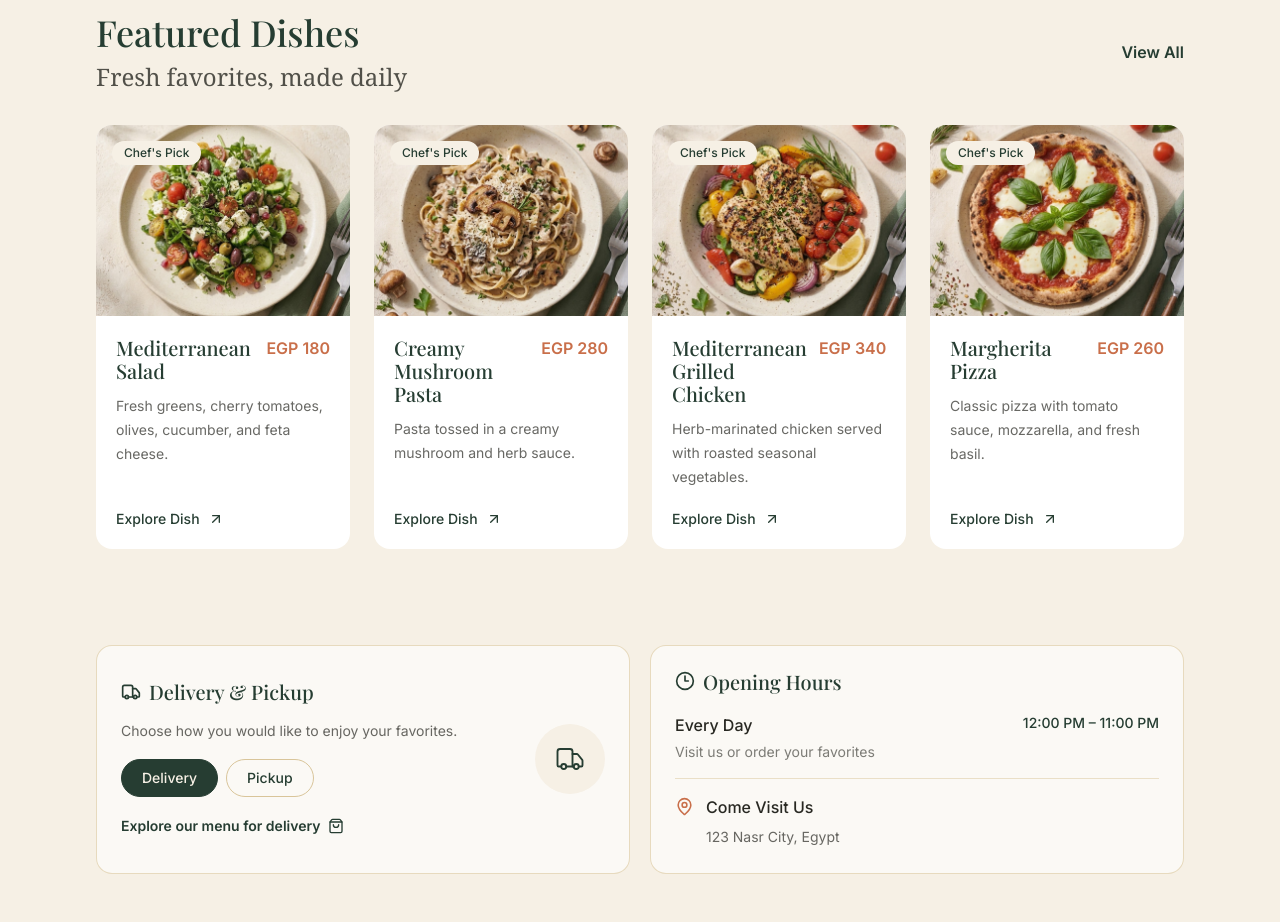
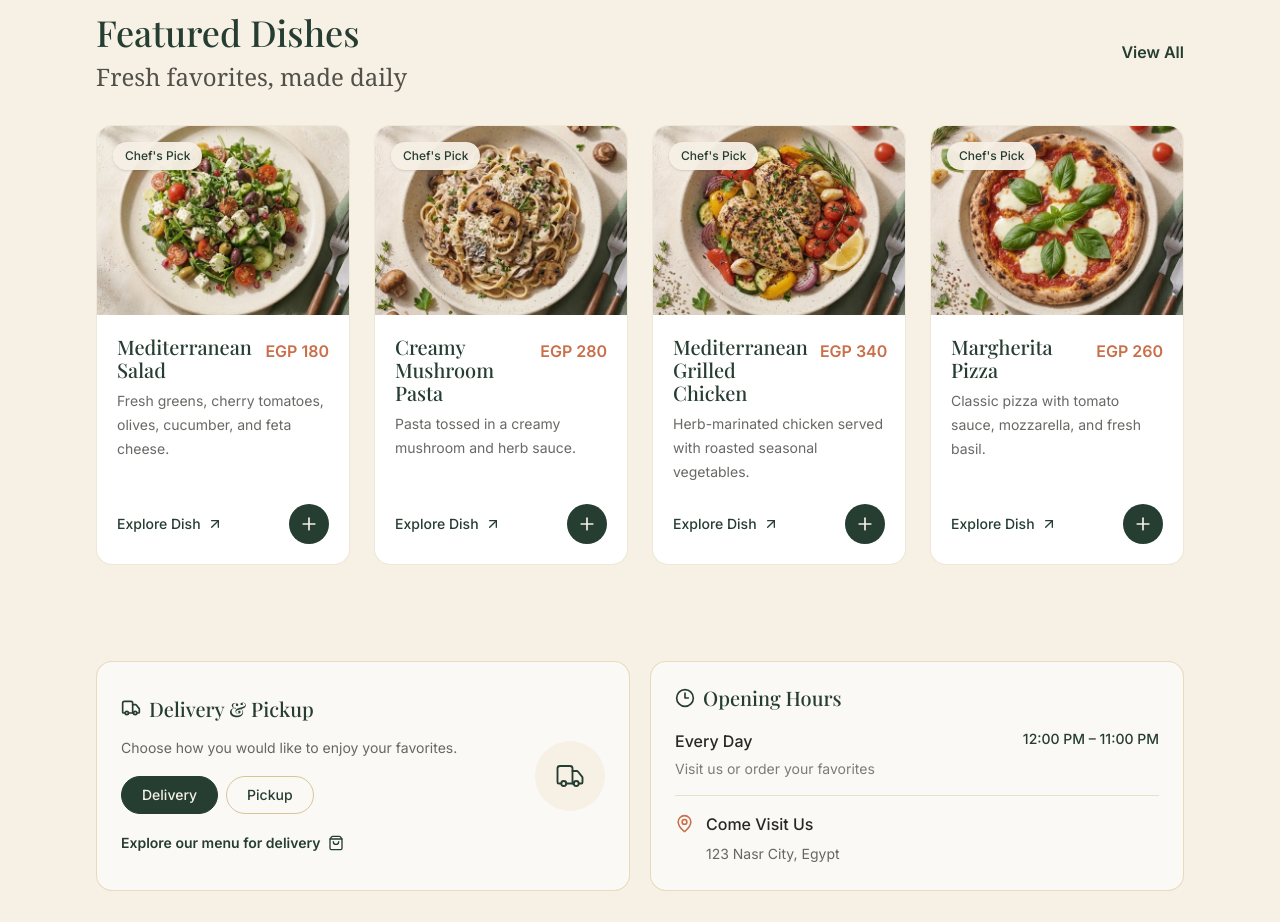
Before and after one commit to walaaosamamoh/oliva-table, a React (Vite) app: page / in a window 1280 px wide. Shown: the part 1180-2102 px from the top of the page. Built offline with nearby package versions, Linux system fonts and the light colour scheme.

Commit message:
feat: enhance DishCard component with add to cart functionality and UI improvements

```diff
--- a/src/components/common/DishCard.tsx
+++ b/src/components/common/DishCard.tsx
@@ -1,20 +1,24 @@
-
-import { ArrowUpRight } from "lucide-react";
+import { ArrowUpRight, Plus } from "lucide-react";
 import type { MenuItem } from "../../data/MenuData";
 import { Link } from "react-router";
 
 interface DishCardProps {
   dish: MenuItem;
   language: "en" | "ar";
+//   onAddToCart: (dish: MenuItem) => void;
 }
 
-export default function DishCard({ dish, language }: DishCardProps) {
+export default function DishCard({
+  dish,
+  language,
+//   onAddToCart,
+}: DishCardProps) {
   const isArabic = language === "ar";
 
   return (
     <article
       dir={isArabic ? "rtl" : "ltr"}
-      className="group flex h-full flex-col overflow-hidden rounded-2xl bg-white"
+      className="group flex h-full flex-col overflow-hidden rounded-2xl border border-sand/40 bg-white transition-shadow duration-300 hover:shadow-lg hover:shadow-olive/10"
     >
       {/* Dish Image */}
       <div className="relative aspect-4/3 overflow-hidden">
@@ -26,20 +30,20 @@ export default function DishCard({ dish, language }: DishCardProps) {
         />
 
         {dish.isFeatured && (
-          <span className="absolute inset-s-4 top-4 rounded-full bg-cream px-3 py-1 text-xs font-medium text-olive">
+          <span className="absolute inset-s-4 top-4 rounded-full bg-cream/95 px-3 py-1.5 text-xs font-medium text-olive shadow-sm">
             {isArabic ? "اختيار الشيف" : "Chef's Pick"}
           </span>
         )}
       </div>
 
       {/* Dish Details */}
-      <div className="flex flex-1 flex-col p-5">
-        <div className="mb-3 flex items-start justify-between gap-3">
-          <h3 className="text-xl font-semibold text-olive">
+      <div className="flex flex-1 flex-col p-4 sm:p-5">
+        <div className="mb-2 flex items-start justify-between gap-3">
+          <h3 className="text-lg font-semibold leading-snug text-olive transition-colors sm:text-xl">
             {dish.name[language]}
           </h3>
 
-          <span className="shrink-0 font-semibold text-terracotta">
+          <span className="shrink-0 pt-1 text-sm font-semibold text-terracotta sm:text-base">
             {isArabic ? "ج.م" : "EGP"} {dish.price}
           </span>
         </div>
@@ -48,16 +52,30 @@ export default function DishCard({ dish, language }: DishCardProps) {
           {dish.description[language]}
         </p>
 
-        <Link
-          to={`/dish-details/${dish.id}`}
-          className="mt-auto inline-flex items-center gap-2 pt-5 text-sm font-medium text-olive transition-colors hover:text-terracotta"
-        >
-          {isArabic ? "اكتشف الطبق" : "Explore Dish"}
-          <ArrowUpRight
-            size={16}
-            className={isArabic ? "-rotate-90" : ""}
-          />
-        </Link>
+        {/* Bottom Actions */}
+        <div className="mt-auto flex items-center justify-between gap-3 pt-5">
+          <Link
+            to={`/dish-details/${dish.id}`}
+            className="inline-flex items-center gap-1.5 text-sm font-medium text-olive transition-colors hover:text-terracotta"
+          >
+            {isArabic ? "اكتشف الطبق" : "Explore Dish"}
+            <ArrowUpRight size={16} className={isArabic ? "-rotate-90" : ""} />
+          </Link>
+
+          <button
+            type="button"
+            // onClick={() => onAddToCart(dish)}
+            aria-label={
+              isArabic
+                ? `أضف ${dish.name.ar} إلى السلة`
+                : `Add ${dish.name.en} to cart`
+            }
+            title={isArabic ? "أضف إلى السلة" : "Add to cart"}
+            className="inline-flex size-10 shrink-0 items-center justify-center rounded-full bg-olive text-cream transition-all duration-200 hover:scale-105 hover:bg-terracotta focus-visible:outline-2 focus-visible:outline-offset-2 focus-visible:outline-olive active:scale-95"
+          >
+            <Plus size={20} strokeWidth={2} />
+          </button>
+        </div>
       </div>
     </article>
   );
```
